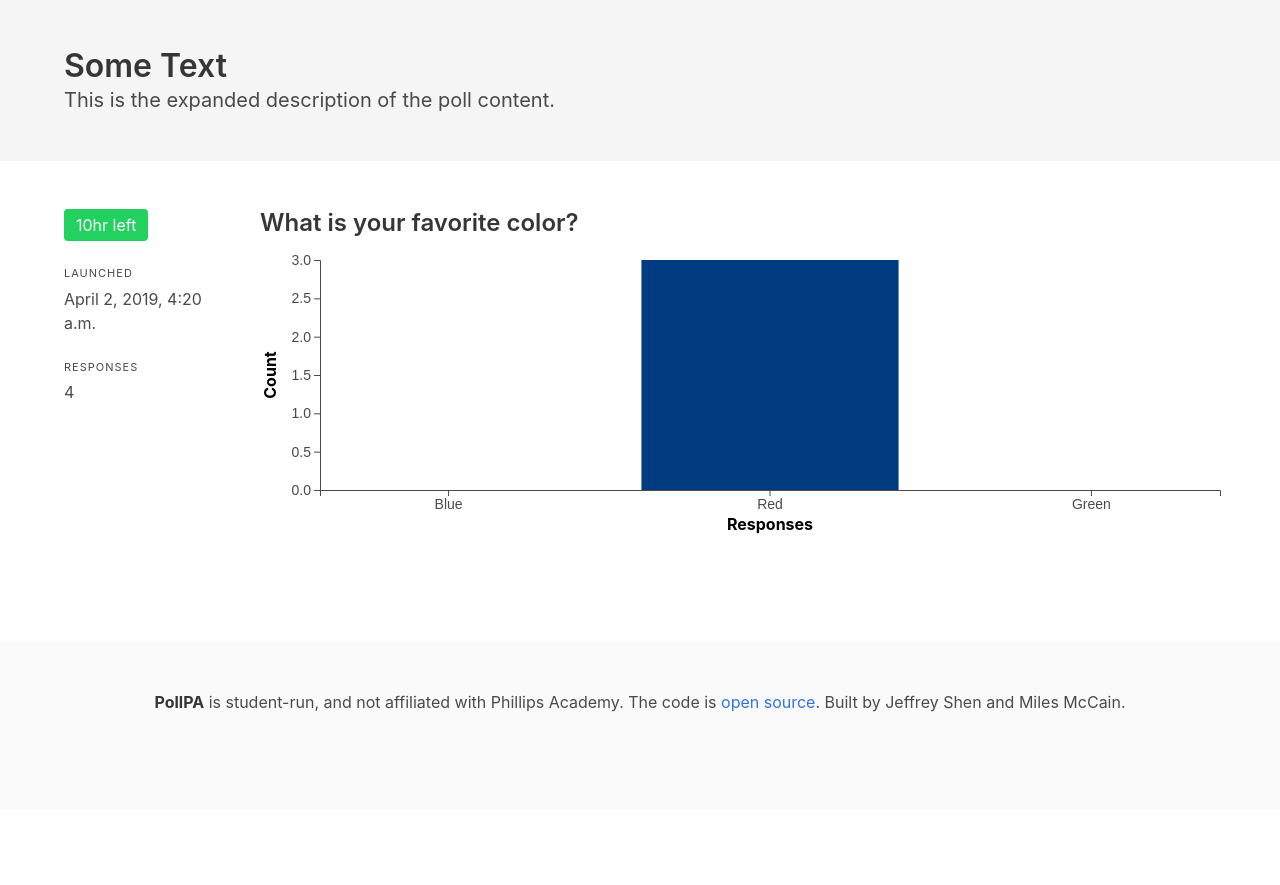
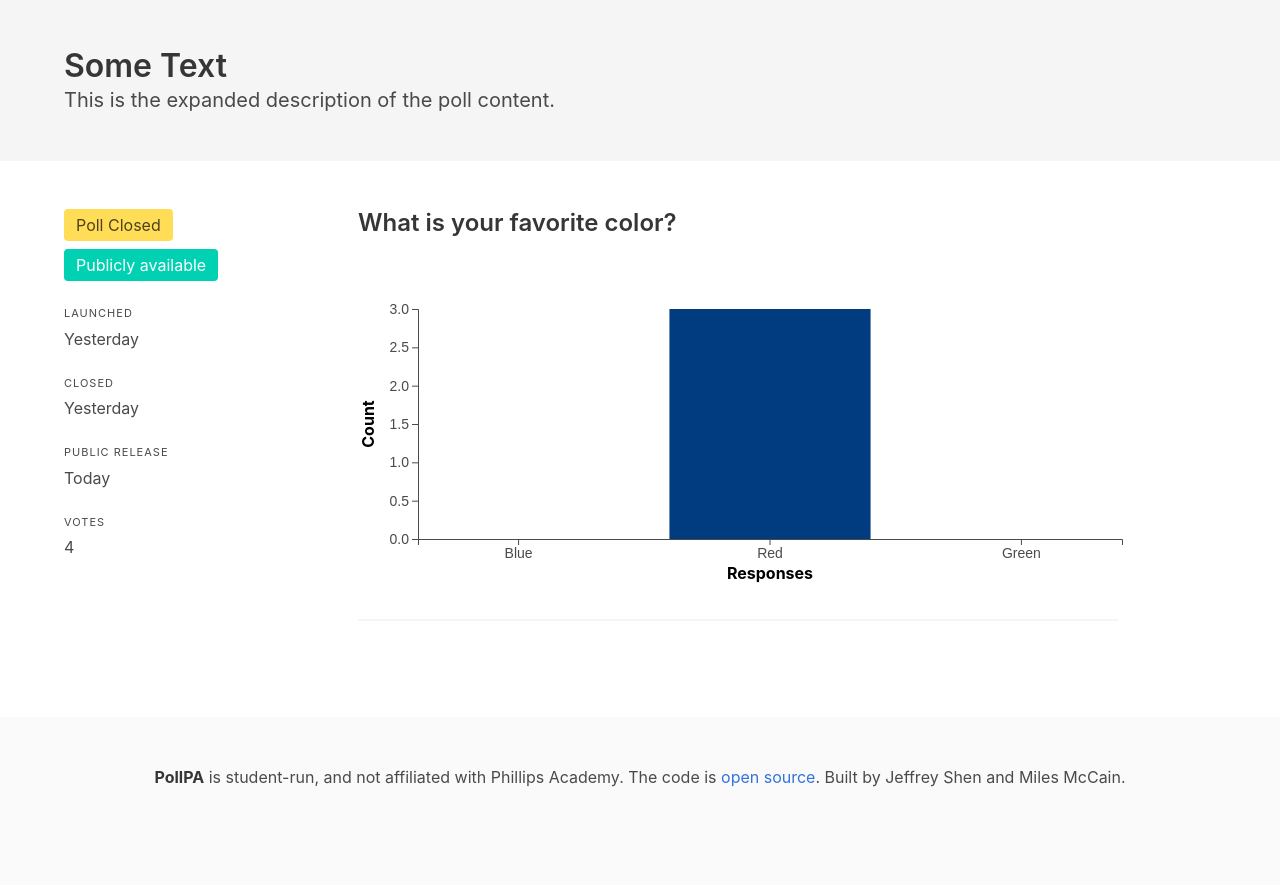
Before and after one commit to pollpa/PollPA, a Django app: page /poll/1/ in a window 1280 px wide. Shown: the part 68-953 px from the top of the page. Before the commit the page ends 780 px from the top, so only its background shows below. Run offline with Django 3.2, Linux system fonts and the light colour scheme; data comes from the database, SQL or seed files in the repository; some libraries are stand-ins or nearby versions.

Commit message:
Improve poll page

```diff
--- a/pollpa/polls/templates/polls/poll.html
+++ b/pollpa/polls/templates/polls/poll.html
@@ -1,5 +1,6 @@
 {% extends 'polls/content.html' %}
 {% load static %}
+{% load humanize %}
 
 {% block title %}
   <title>{{poll.title}} • PollPA</title>
@@ -21,25 +22,52 @@
 {% endblock %}
 
 {% block content %}
+{% if validation.status %}
+  {% if validation.status == "success" %}
+    <div class="notification is-success">
+      <strong>Success!</strong> {{validation.text}}
+    </div>
+  {% elif validation.status == "error" %}
+    <div class="notification is-danger">
+      <strong>Uh oh!</strong> {{validation.text}}
+    </div>
+  {% endif %}
+{% endif %}
+
 <section id="poll" class="columns">
-  <div class="column is-2">
-    {% if poll.completed %}
-      <span class="tag is-medium is-danger level-item">Poll Closed</span><br>
-    {% else %}
-      <span class="tag is-medium is-success level-item">10hr left</span><br>
-    {% endif %}
+  {% if state != "vote" %}
+  <div class="column is-3">
+    <div class="tags">
+      {% if poll.is_closed %}
+        <span class="tag is-medium is-warning level-item">Poll Closed</span>
+      {% else %}
+        <span class="tag is-medium is-link level-item">Closes {{poll.closes|naturaltime}}</span>
+      {% endif %}
+      {% if has_user_voted %}
+        <span class="tag is-medium is-info level-item">You voted in this poll</span>
+      {% endif %}
+      {% if poll.is_public %}
+        <span class="tag is-medium is-primary level-item">Publicly available</span>
+      {% endif %}
+    </div>
+    <p class="heading">Launched</p>
+    <p>{{poll.available|naturalday|capfirst}}</p>
     <br>
-    <p class="heading">Launched</p>
-    <p>{{poll.available}}</p>
+    <p class="heading">Closed</p>
+    <p>{{poll.available|naturalday|capfirst}}</p>
     <br>
-    <p class="heading">Responses</p>
-    <p>{{poll.votes|length}}</p>
+    <p class="heading">Public Release</p>
+    <p>{{poll.public|naturalday|capfirst}}</p>
+    <br>
+    <p class="heading">Votes</p>
+    <p>{{poll.votes|length|intcomma}}</p>
   </div>
-  <div class="column is-10" id="questions">
+  {% endif %}
+  <div class="column is-8" id="questions">
     {% if state == "results" %}
       {% for response in responses %}
         <h2 class="is-size-4 title">{{response.title}}</h2>
-        <p class="subtitle is-size-5">{{response.description}}</p>
+        <p class="subtitle is-size-5">{{response.description}}&nbsp;</p>
 
         {% if response.graph == "bar" %}
           {% include "polls/graphs/bar.html" with data=response.data xlabel=response.xlabel ylabel=response.ylabel %}
@@ -48,7 +76,7 @@
         {% elif response.graph == "pie" %}
           {% include "polls/graphs/pie.html" with data=response.data ylabel=response.ylabel  %}
         {% endif %}
-        <br>
+        <hr>
         <br>
       {% endfor %}
     {% elif state == "vote" %}
@@ -57,22 +85,23 @@
         {% for question in poll.questions %}
           {% include 'polls/question.html' with question=question %}
         {% endfor %}
-        <button type="submit" class="button is-primary">Vote</button>
+        <button type="submit" class="button is-link is-large">Cast My Vote</button>
       </form>
     {% elif state == "authenticate" %}
       <div class="notification is-warning">
         <p>
-        <strong>You must be logged in to see this page!</strong>
-        This poll is not yet public. If you want to interact with this poll, you'll need to log in or create an account first.
+          <strong>You must be logged in to see this page!</strong>
+          This poll is not yet public. If you want to interact with this poll, you'll need to log in or create an account first.
         </p>
+        <br>
         <a class="button is-info" href="{% url 'register' %}">Create New Account</a>
         <a class="button is-info" href="{% url 'login' %}">Log In</a>
       </div>
     {% elif state == "wait" %}
       <div class="notification is-warning">
         <p>
-        <strong>You'll need to wait!</strong>
-        You didn't vote in this poll, so you can't see its results until they become public on {{poll.public}}.
+          <strong>You'll need to wait!</strong>
+          You didn't vote in this poll, so you can't see its results until they are publicly released ({{poll.public|naturalday}}).
         </p>
       </div>
     {% endif %}
```
